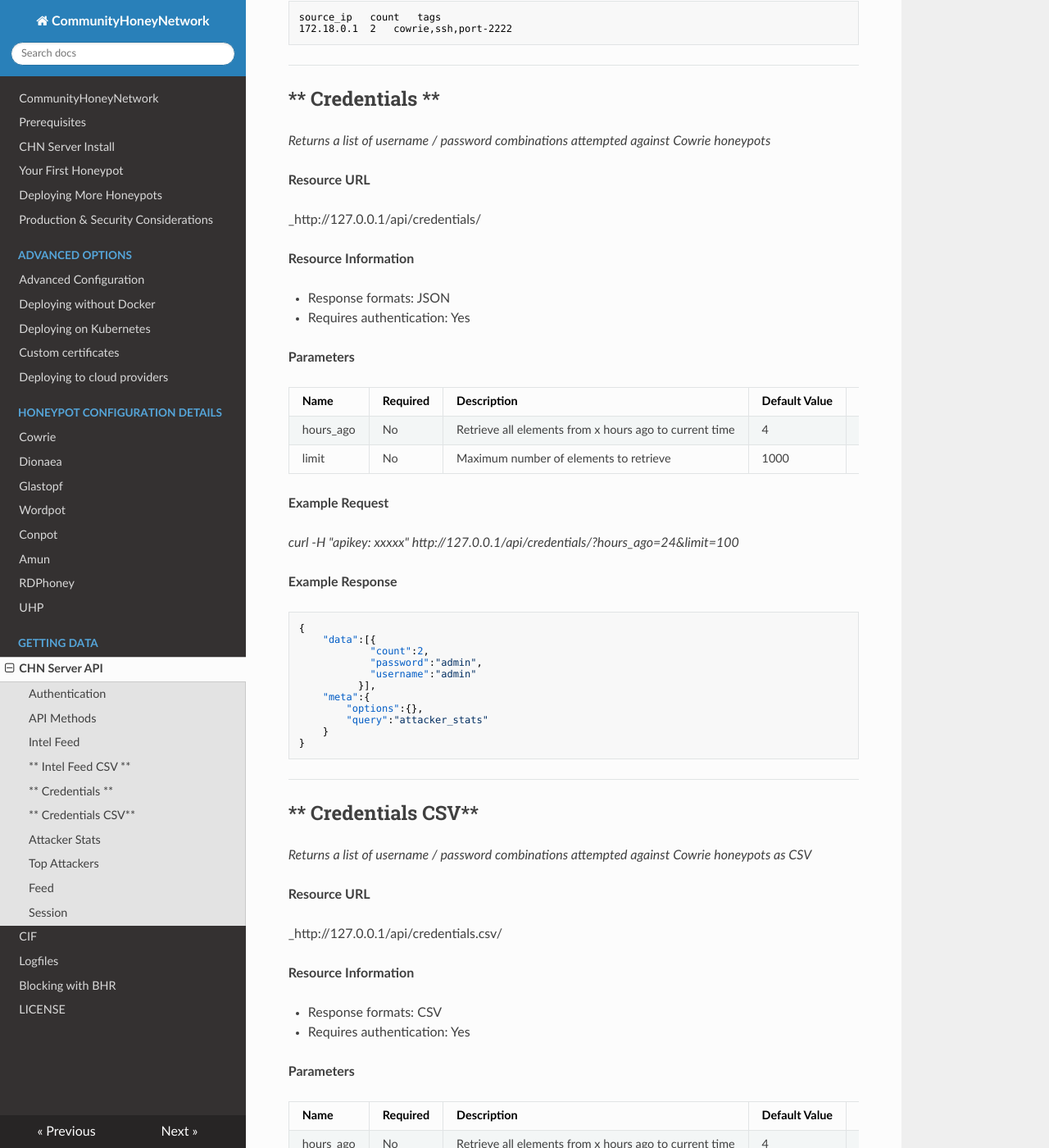
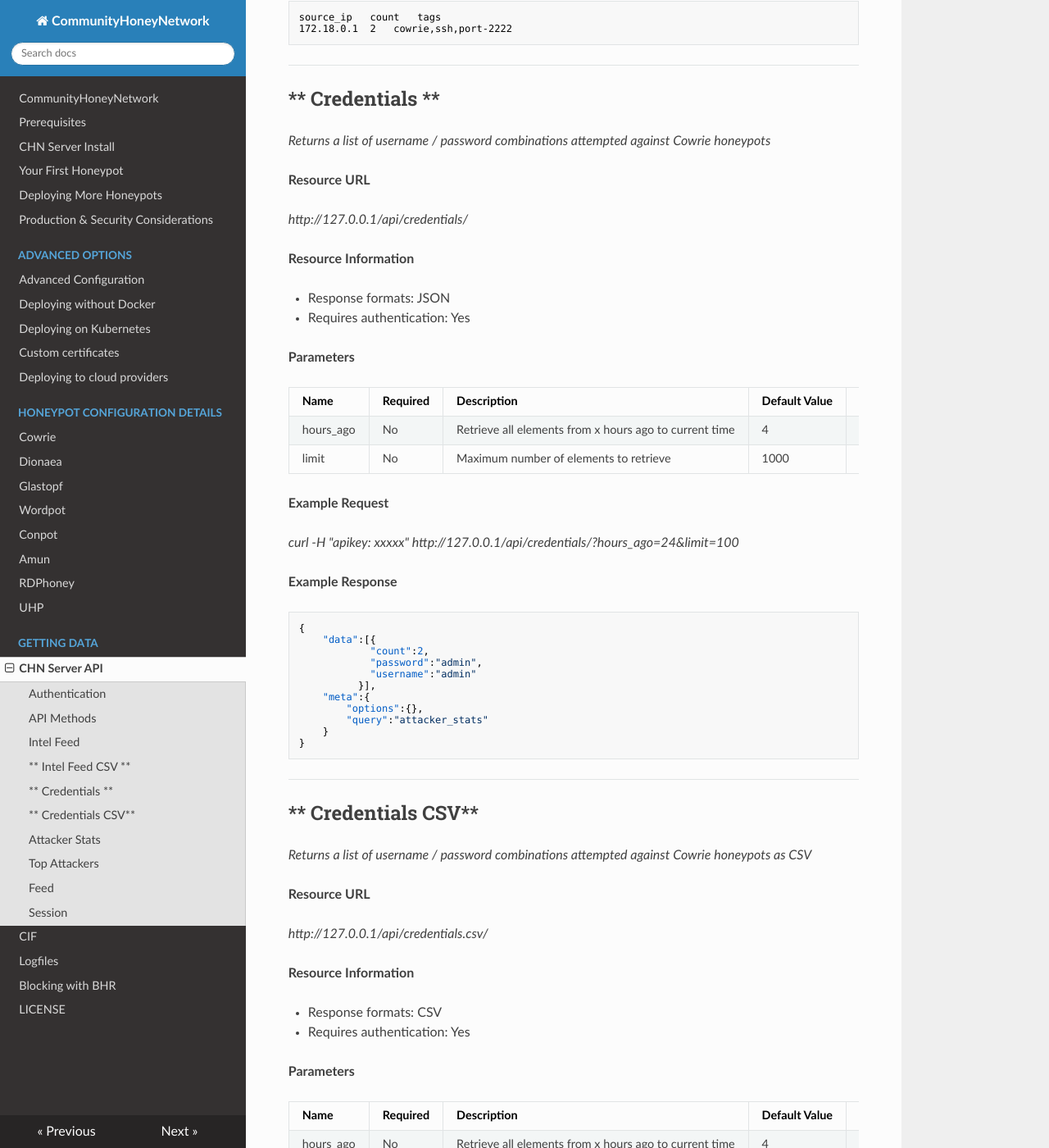
Before and after one commit to CommunityHoneyNetwork/chn-docs, an MkDocs documentation site: the page built from docs/serverapi.md, in a window 1280 px wide and 1400 px high, scrolled down 2218 px. Shown: the whole window at 82% size. Built offline with MkDocs 1.6.1, drawn with Linux system fonts in a browser that asks for light colours; nearby versions of some CDN libraries; old or Windows-style settings are respelled for this version of MkDocs.

Commit message:
Corrected Typo's

```diff
--- a/docs/serverapi.md
+++ b/docs/serverapi.md
@@ -111,7 +111,7 @@ _Returns a list of username / password combinations attempted against Cowrie hon
 
 **Resource URL**
 
-_http://127.0.0.1/api/credentials/
+_http://127.0.0.1/api/credentials/_
 
 **Resource Information**
 
@@ -155,7 +155,7 @@ _Returns a list of username / password combinations attempted against Cowrie hon
 
 **Resource URL**
 
-_http://127.0.0.1/api/credentials.csv/
+_http://127.0.0.1/api/credentials.csv/_
 
 **Resource Information**
 
```
